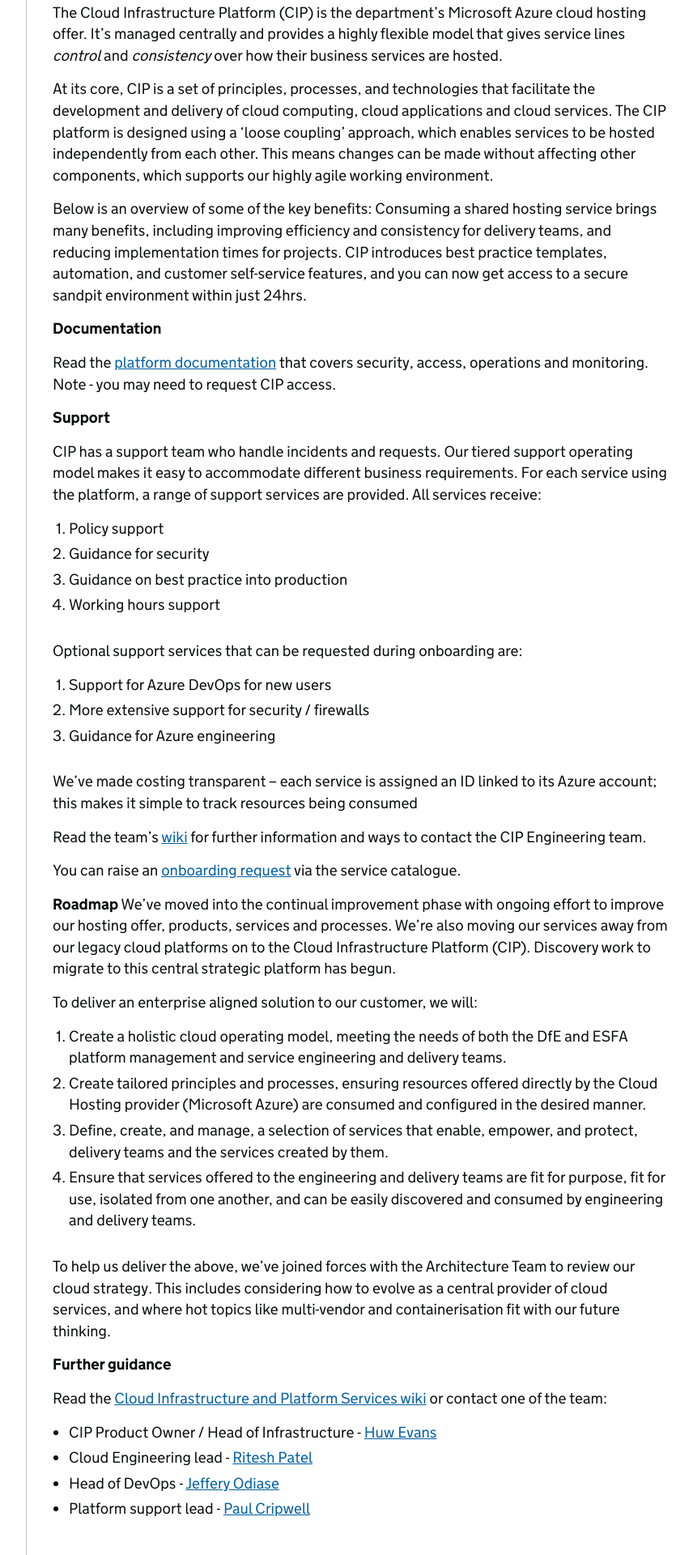
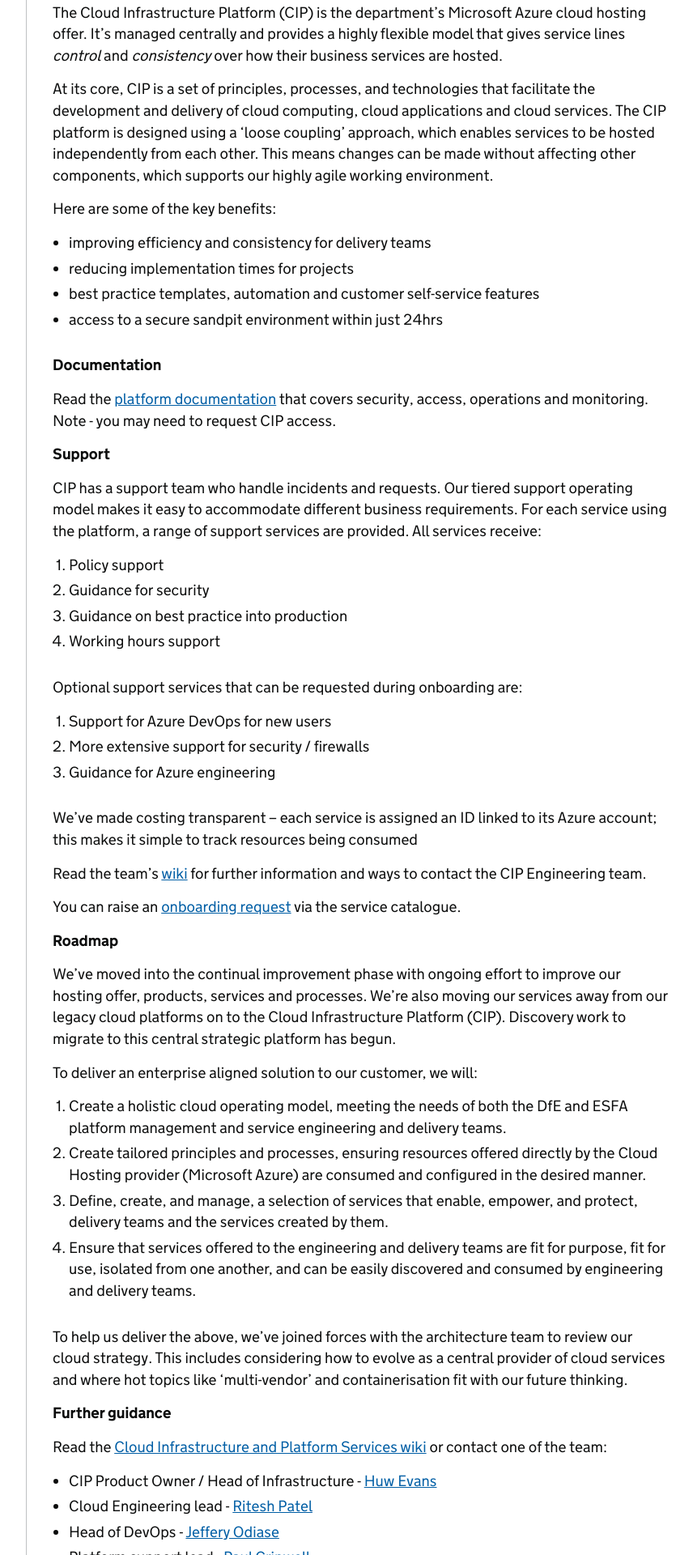
Before and after one commit to DFE-Digital/architecture, a Jekyll site: the page built from common-components/index.md, in a window 1280 px wide. Shown: the part 2417-4337 px from the top of the page at 81% size, without its empty margins (298-1154 px from the left). Built offline with Jekyll 4.4.1, drawn with Linux system fonts in a browser that asks for light colours; our own code applies the rules of GitHub Pages for plain Markdown files; some of the changed text lies outside the part shown.

Commit message:
Update index.md
Minor tweaks

```diff
--- a/common-components/index.md
+++ b/common-components/index.md
@@ -68,9 +68,12 @@ The Cloud Infrastructure Platform (CIP) is the department's Microsoft Azure clou
 
 At its core, CIP is a set of principles, processes, and technologies that facilitate the development and delivery of cloud computing, cloud applications and cloud services. The CIP platform is designed using a ‘loose coupling’ approach, which enables services to be hosted independently from each other. This means changes can be made without affecting other components, which supports our highly agile working environment.
 
-Below is an overview of some of the key benefits:
-Consuming a shared hosting service brings many benefits, including improving efficiency and consistency for delivery teams, and reducing implementation times for projects. CIP introduces best practice templates, automation, and customer self-service features, and you can now get access to a secure sandpit environment within just 24hrs.
+Here are some of the key benefits:
 
+- improving efficiency and consistency for delivery teams
+- reducing implementation times for projects
+- best practice templates, automation and customer self-service features
+- access to a secure sandpit environment within just 24hrs
 
 __Documentation__
 
@@ -96,6 +99,7 @@ Read the team's [wiki](https://educationgovuk.sharepoint.com/sites/ciog/groupdel
 You can raise an [onboarding request](https://dfe.service-now.com/serviceportal?id=sc_cat_item&sys_id=51b0b9c5db1ff7809402e1aa4b96197d&sysparm_category=19d07bc3dbff17003b929334ca9619bd) via the service catalogue.
 
 __Roadmap__
+
 We’ve moved into the continual improvement phase with ongoing effort to improve our hosting offer, products, services and processes. We’re also moving our services away from our legacy cloud platforms on to the Cloud Infrastructure Platform (CIP). Discovery work to migrate to this central strategic platform has begun.
 
 To deliver an enterprise aligned solution to our customer, we will:
@@ -104,7 +108,7 @@ To deliver an enterprise aligned solution to our customer, we will:
 3. Define, create, and manage, a selection of services that enable, empower, and protect, delivery teams and the services created by them.
 4. Ensure that services offered to the engineering and delivery teams are fit for purpose, fit for use, isolated from one another, and can be easily discovered and consumed by engineering and delivery teams.
 
-To help us deliver the above, we’ve joined forces with the Architecture Team to review our cloud strategy. This includes considering how to evolve as a central provider of cloud services, and where hot topics like multi-vendor and containerisation fit with our future thinking.
+To help us deliver the above, we’ve joined forces with the architecture team to review our cloud strategy. This includes considering how to evolve as a central provider of cloud services and where hot topics like 'multi-vendor' and containerisation fit with our future thinking.
 
 __Further guidance__
 
```
